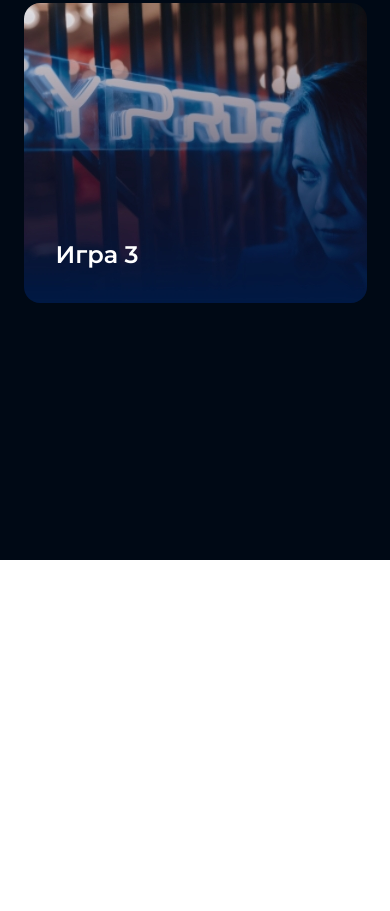
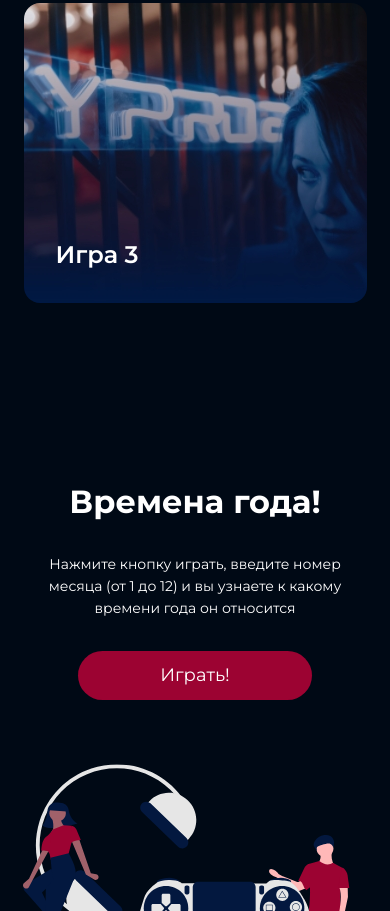
Before and after one commit to ulchaz/2_COURSE_HW, a plain HTML site: page 2_COURSE_HW/index.html in a window 390 px wide. Shown: the part 1813-2724 px from the top of the page. Before the commit the page ends 2373 px from the top, so only its background shows below. Drawn offline with Linux system fonts and the light colour scheme.

Commit message:
4 блок с игрой

```diff
--- a/2_COURSE_HW/index.html
+++ b/2_COURSE_HW/index.html
@@ -26,5 +26,15 @@
             </a>
         </div>
     </div>
+    <div class="season_game">
+        <div class="season_game_block center">
+            <div class="season_game-text">
+                <h1 class="season_game-text_header">Времена года!</h1>
+                <p class="season_game-text_paragraph">Нажмите кнопку играть, введите номер месяца (от 1 до 12) и вы узнаете к какому времени года он относится</p>
+                <button class="season_game-button">Играть!</button>
+            </div>
+            <div class="season_game-img"><img class="season_game-img_mob" src="img/season_game.svg" alt="season_game"></div>
+        </div>
+    </div>
 </body>
 </html>
--- a/2_COURSE_HW/mobile.scss
+++ b/2_COURSE_HW/mobile.scss
@@ -24,7 +24,6 @@
         }
     }
     .games_catalog{
-        height: 1221px;
             &-box{
                 flex-direction: column;
                 align-items: center;
@@ -35,6 +34,36 @@
     }
     .game{
         width: 343px;
+    }
+
+    .season_game{
+        height: 653.61px;
+        &_block{
+            flex-direction: column;
+            gap: 64px;
+        }
+        &-text{
+            width: 343px;
+            align-items: center;
+            &_header{
+                font-size: 32px;
+                font-weight: 700;
+                line-height: 39px;
+                align-items: center;
+
+            }
+            &_paragraph{
+                font-size: 14px;
+                font-weight: 300;
+                line-height: 22px;
+                text-align: center;
+            }
+        }
+        &-img{
+            &_mob{
+                width: 344px;
+            }
+        }
     }
 
 }
--- a/2_COURSE_HW/style.scss
+++ b/2_COURSE_HW/style.scss
@@ -85,6 +85,7 @@ input, button, textarea, select {
 .games_catalog{
     background: rgb(0, 9, 21);
     padding-top: 128px;
+    padding-bottom: 128px;
     &-box{
         display: flex;
         gap: 32px;
@@ -121,5 +122,47 @@ input, button, textarea, select {
         background-image: url(img/game3.jpeg);
     }
 }
+.season_game{
+    &_block{
+        display: flex;
+        gap: 135px;
+        align-items: center;
+        justify-content: center;
+        padding-top: 51px;
+    }
+    height: 800px;
+    background-color: rgb(0, 9, 21);
+    &-text{
+        width: 584px;
+        display: flex;
+        flex-direction: column;
+        gap: 32px;
+        &_header{
+            color: rgb(255, 255, 255);
+            font-size: 48px;
+            font-weight: 700;
+            line-height: 59px;
+        }
+        &_paragraph{
+            color: rgb(255, 255, 255);
+            font-size: 18px;
+            font-weight: 300;
+            line-height: 32px;
+        }
+    }
+    &-button{
+        border-radius: 30px;
+        background: rgb(156, 3, 50);
+        width: 234.06px;
+        height: 48.6px;
+        color: rgb(255, 255, 255);
+        font-size: 18px;
+        font-weight: 400;
+        line-height: 22px;
+    }
+}
+
+
+
 @import "style.css";
 @import "mobile.scss";
```
Also changed, not shown: 2_COURSE_HW/img/season_game.svg (added), 2_COURSE_HW/mobile.css, 2_COURSE_HW/style.css, 3 other files.
